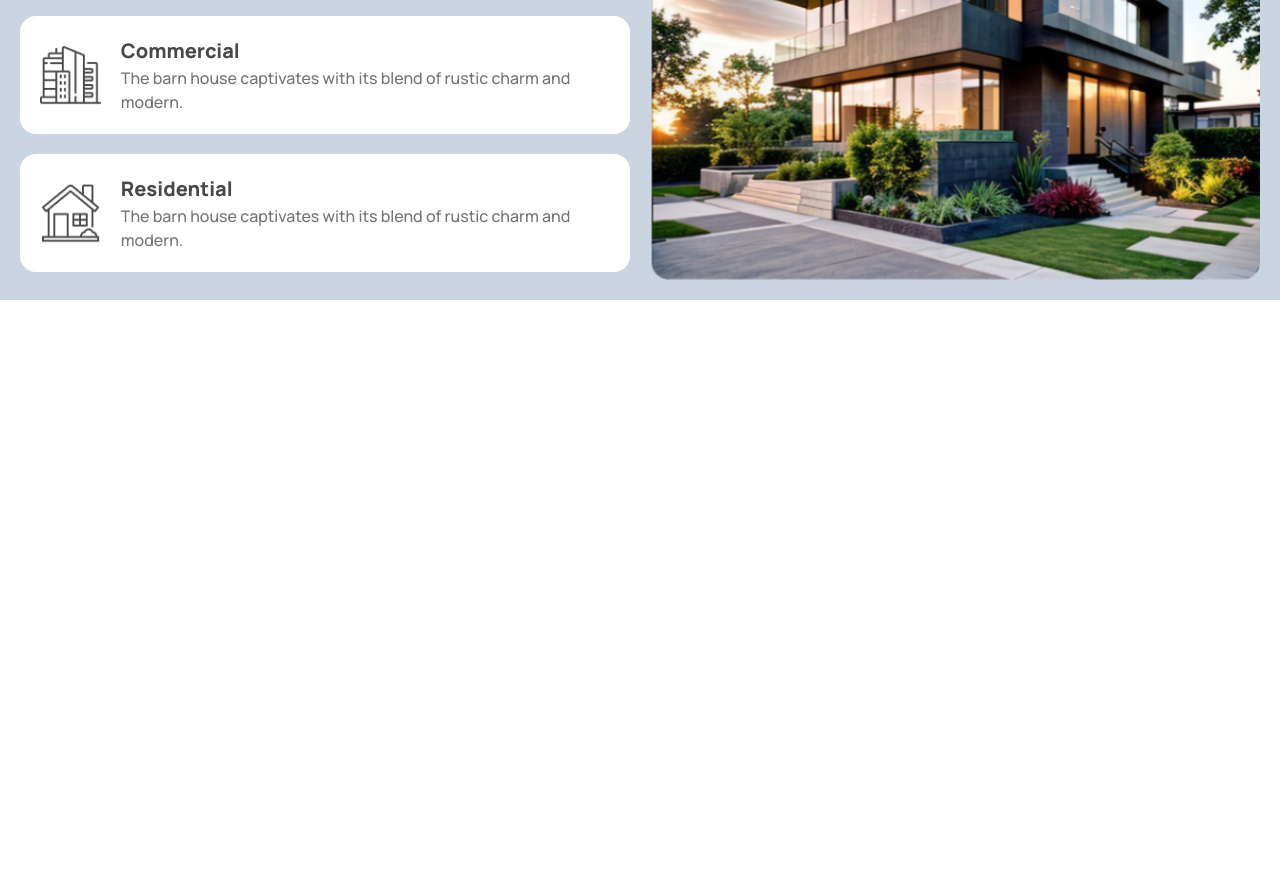
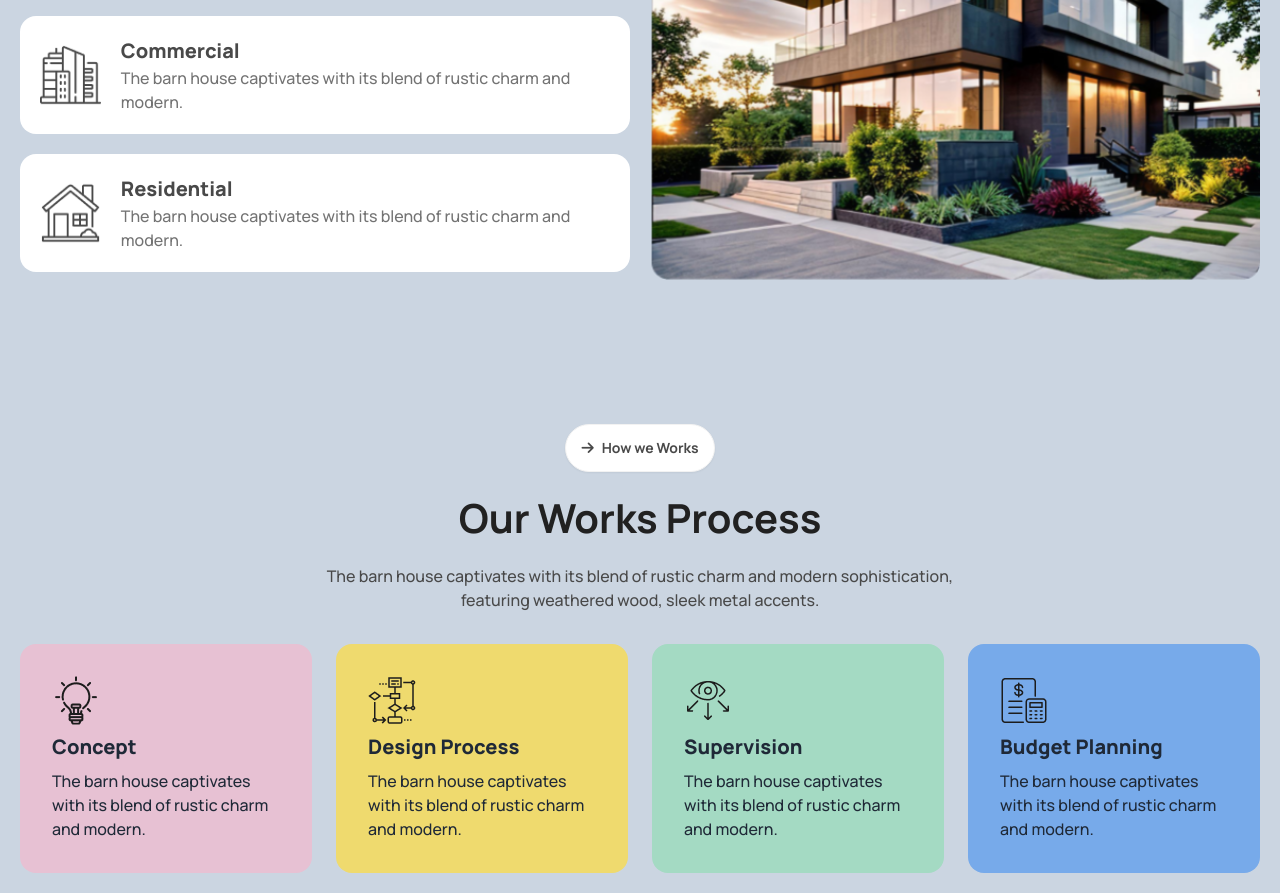
Before and after one commit to Al-Amin018555/Rinterio, a plain HTML site: page index.html in a window 1280 px wide. Shown: the part 1250-2143 px from the top of the page. Before the commit the page ends 1550 px from the top, so only its background shows below. Drawn offline with nearby package versions, Linux system fonts and the light colour scheme.

Commit message:
added work process section

```diff
--- a/index.html
+++ b/index.html
@@ -172,6 +172,60 @@
             </div>
         </section>
 
+         <!-- our work process section -->
+         <section class="bg-slate-300 p-5">
+            <!-- work process main container -->
+            <div class="md:container md:mx-auto">
+                <!-- work process text -->
+                <div class="lg:pt-24 space-y-4  text-center">
+                <button class="mt-2 btn bg-white text-[#494949] rounded-full font-bold"><i class=" fa-solid fa-arrow-right"></i>How we Works</button>
+                <h1 class="font-bold text-[#212121] text-[25px] lg:text-[40px]">Our Works Process</h1>
+                <p class="font-medium text-[#494949]">The barn house captivates with its blend of rustic charm and modern sophistication, <br> featuring weathered wood, sleek metal accents.</p>
+                </div>
+
+                <!-- work process cards -->
+                <div class="mt-8 grid grid-cols-1 gap-6 md:grid-cols-2 lg:grid-cols-4">
+                <!-- card-1 -->
+                <div class="card bg-[#E7C1D3]">
+                    <div class="card-body">
+                      <img class="w-12" src="assets/concept.png" alt="">
+                      <h2 class="card-title text-[20px] font-extrabold">Concept</h2>
+                      <p class="font-medium">The barn house captivates <br> with its blend of rustic charm <br> and modern.</p>
+
+                    </div>
+                </div>
+                <!-- card-2 -->
+                <div class="card bg-[#EFDA6E]">
+                    <div class="card-body">
+                      <img class="w-12" src="assets/flow-chart.png" alt="">
+                      <h2 class="card-title text-[20px] font-extrabold">Design Process</h2>
+                      <p class="font-medium">The barn house captivates <br> with its blend of rustic charm <br> and modern.</p>
+
+                    </div>
+                </div>
+                <!-- card-3 -->
+                <div class="card bg-[#A4DAC3]">
+                    <div class="card-body">
+                      <img class="w-12" src="assets/vision.png" alt="">
+                      <h2 class="card-title text-[20px] font-extrabold">Supervision</h2>
+                      <p class="font-medium">The barn house captivates <br> with its blend of rustic charm <br> and modern.</p>
+
+                    </div>
+                </div>
+                <!-- card-4 -->
+                <div class="card bg-[#77AAEA]">
+                    <div class="card-body">
+                      <img class="w-12" src="assets/budget-planning.png" alt="">
+                      <h2 class="card-title text-[20px] font-extrabold">Budget Planning</h2>
+                      <p class="font-medium">The barn house captivates <br> with its blend of rustic charm <br> and modern.</p>
+
+                    </div>
+                </div>
+                </div>
+            </div>
+
+
+        </section>
 
 
     </main>
```
